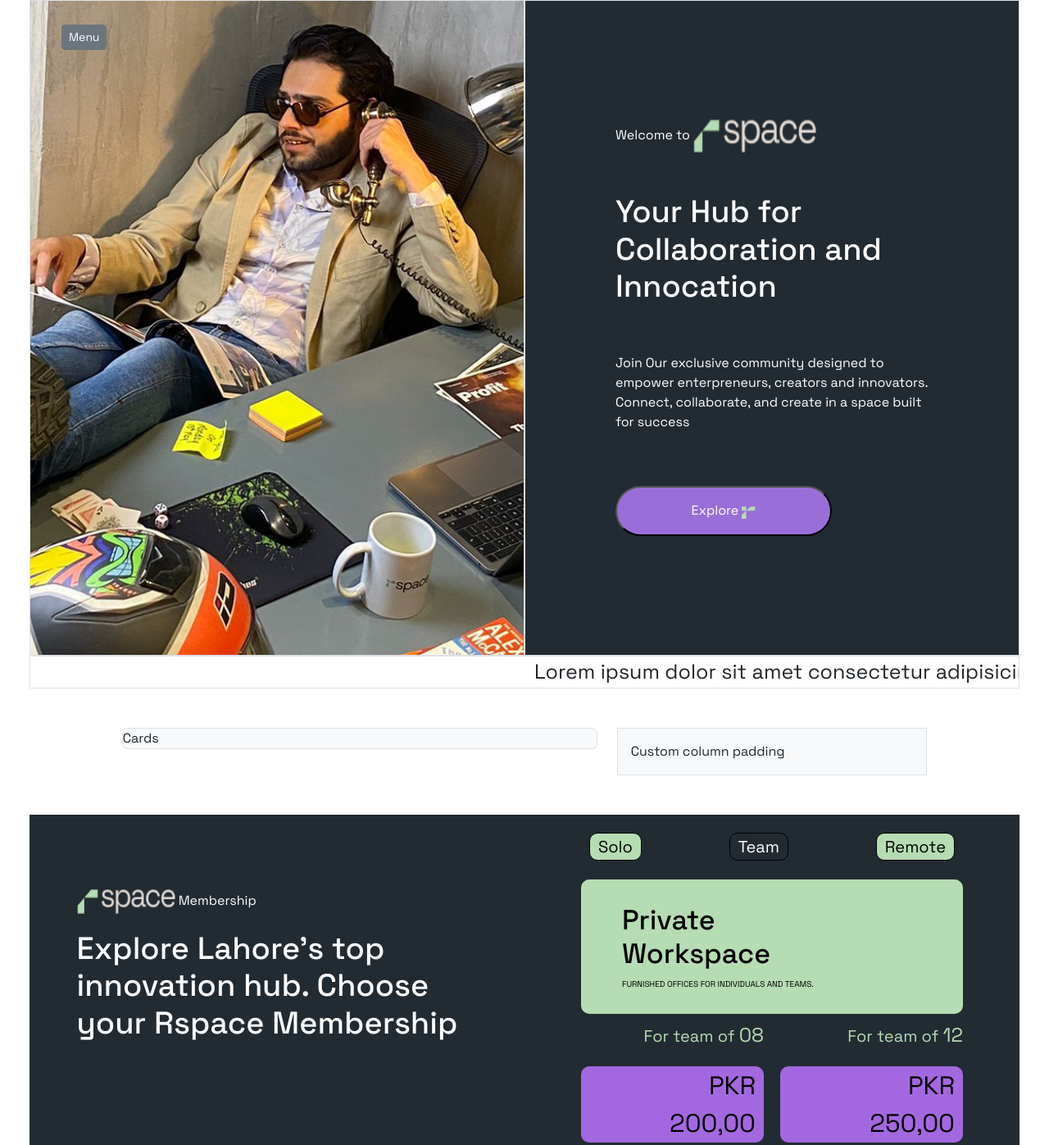
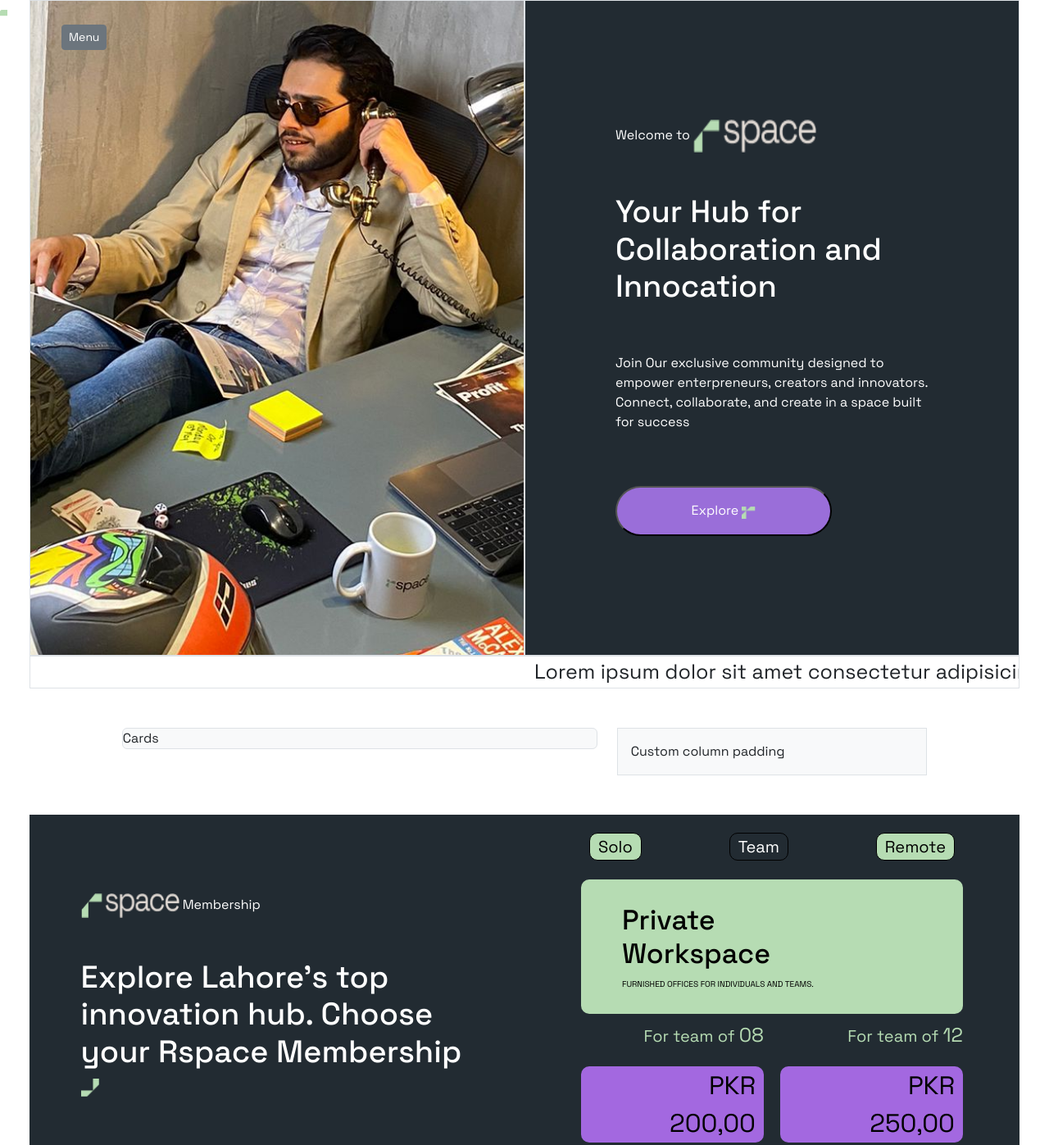
Before and after one commit to abidkk/space-web, a plain HTML site: page index.html in a window 1280 px wide. Shown: the top 1397 px of the page at 82% size. Drawn offline with nearby package versions, Linux system fonts and the light colour scheme.

Commit message:
membership section

```diff
--- a/index.html
+++ b/index.html
@@ -88,12 +88,18 @@
                         <span>Membership</span>
 
                         <div>
-                            <h6 class="membership-title">Explore Lahore's top innovation hub. Choose your Rspace Membership</h6>
+                            <span class="membership-title-icon1"><img src="./public/icons/group.png" alt="" width="22"
+                                    height="22"></span>
+                            <h6 class="membership-title">Explore Lahore's top innovation hub. Choose your Rspace
+                                Membership</h6>
+                            <span class="membership-title-icon2"><img src="./public/icons/group2.png"
+                                    alt="" width="22" height="22"></span>
                         </div>
                     </div>
 
                     <div>
-                        <span>Use the tool on the right to find the ideal Rspace Membership option for you or your team.</span>
+                        <span>Use the tool on the right to find the ideal Rspace Membership option for you or your
+                            team.</span>
                     </div>
                 </div>
 
--- a/style.css
+++ b/style.css
@@ -1,6 +1,5 @@
 * {
   font-family: "Space Grotesk", sans-serif;
-
 }
 
 .hero > div {
@@ -74,7 +73,7 @@
   font-size: 20px;
   font: bold;
 }
-.membership-tool--body{
+.membership-tool--body {
   /* background-color: #fafafa; */
   color: #b6dcb3;
   display: flex;
@@ -88,7 +87,9 @@
   padding: 10px;
   height: 79.42px;
 }
-.membership-btn-solo, .membership-btn-team,.membership-btn-remote {
+.membership-btn-solo,
+.membership-btn-team,
+.membership-btn-remote {
   background-color: #b6dcb3;
   border: 1px solid black;
   color: black;
@@ -97,11 +98,9 @@
   cursor: pointer;
 }
 
-
-.active-tab{
+.active-tab {
   background-color: #222b32;
   color: white;
-
 }
 
 .membership-hero {
@@ -113,41 +112,39 @@
   padding: 30px 50px;
 }
 
-.hero-title{
+.hero-title {
   font-size: 34px;
   font: bold;
   display: flex;
   flex-direction: column;
 }
 
-.hero-text{
+.hero-text {
   font-size: 10px;
 }
 
-.team-section{
+.team-section {
   width: 100%;
   color: white;
   display: flex;
   justify-content: space-between;
   gap: 20px;
-
 }
 
-.team-box{
+.team-box {
   width: 50%;
   display: flex;
   flex-direction: column;
   align-items: end;
   gap: 20px;
-
 }
-.team-info{
-  color:#b6dcb3 ;
+.team-info {
+  color: #b6dcb3;
   font: bold;
 }
-.price-box{
+.price-box {
   border-radius: 10px;
-  background-color: #A368E0;
+  background-color: #a368e0;
   text-align: end;
   width: 100%;
   color: black;
@@ -157,13 +154,13 @@
   display: flex;
   flex-direction: column;
 }
-.membership-details{
+.membership-details {
   display: flex;
   flex-direction: column;
   align-items: end;
 }
 
-.membership-contant{
+.membership-contant {
   height: 190px;
   background-color: #b6dcb3;
   border-radius: 10px;
@@ -175,23 +172,32 @@
   /* overflow: auto; */
 }
 
-
-.membership-box{
+.membership-box {
   height: 504px;
   width: 499px;
-  padding: 5px ;
+  padding: 10px;
   color: white;
   display: flex;
   flex-direction: column;
   justify-content: space-between;
-
 }
 
-.membership-title{
+.membership-title {
   font-size: 38px;
-  padding-top: 20px;
+  padding-top: 50px;
+  position: relative;
 }
 
+.membership-title-icon1 {
+  position: absolute;
+  top: 30px;
+  left: -13px;
+}
+.membership-title-icon1 {
+  position: absolute;
+  top: 10px;
+  right: -10px;
+}
 
 @keyframes scroll {
   0% {
```
Also changed, not shown: public/icons/group2.png (added).
